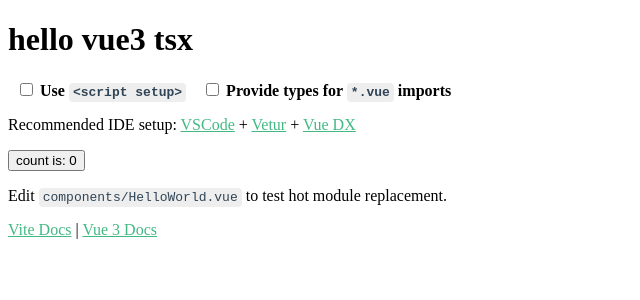
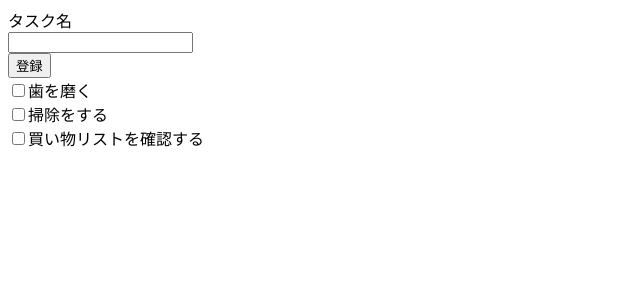
Before and after one commit to ryokatsuse/vue3-tsx-sample-with-vite, a Vue app: page / in a window 1280 px wide. Shown: the top 300 px of the page, without its empty margins (0-640 px from the left). Built offline with nearby package versions, Linux system fonts and the light colour scheme.

Commit message:
feat: 最低限のコンポーネントと機能を追加

```diff
--- a/src/App.tsx
+++ b/src/App.tsx
@@ -1,21 +1,12 @@
 import { defineComponent } from 'vue'
-import HelloWorld from './components/HelloWorld.vue'
+import { Layout } from "./components/Layout";
 
 export const App = defineComponent({
-  setup() {
-    const msg = 'hello vue3 tsx'
-    return () => (
+  render() {
+    return (
       <>
-        <HelloWorld msg={msg} />
+        <Layout />
       </>
     )
   }
-  // render() {
-  //   return (
-  //     <>
-  //       <img alt="Vue logo" src="./assets/logo.png" />
-  //       <HelloWorld msg="Hello Vue 3 + TypeScript + Vite" />
-  //     </>
-  //   )
-  // }
 })
--- a/src/components/HelloWorld.vue
+++ /dev/null
@@ -1,89 +0,0 @@
-<template>
-  <h1>{{ msg }}</h1>
-
-  <label>
-    <input type="checkbox" v-model="useScriptSetup" /> Use
-    <code>&lt;script setup&gt;</code>
-  </label>
-  <label>
-    <input type="checkbox" v-model="useTsPlugin" /> Provide types for
-    <code>*.vue</code> imports
-  </label>
-
-  <p>
-    Recommended IDE setup:
-    <a href="https://code.visualstudio.com/" target="_blank">VSCode</a>
-    +
-    <template v-if="!useScriptSetup">
-      <a
-        href="https://marketplace.visualstudio.com/items?itemName=octref.vetur"
-        target="_blank"
-      >Vetur</a>
-      +
-      <a
-        href="https://marketplace.visualstudio.com/items?itemName=znck.vue-language-features"
-        target="_blank"
-      >Vue DX</a>
-    </template>
-    <template v-else>
-      <a href="https://github.com/johnsoncodehk/volar" target="_blank">Volar</a>
-    </template>
-  </p>
-  <p v-if="useTsPlugin">
-    tsconfig setup:
-    <br />1. Install and add
-    <code>@vuedx/typescript-plugin-vue</code> to tsconfig plugins
-    <br />2. Delete <code>src/shims-vue.d.ts</code>
-    <br />3. Open
-    <code>src/main.ts</code> in VSCode
-    <br />4. Open VSCode command input
-    <br />5. Search and run "Select TypeScript version" -> "Use workspace version"
-  </p>
-  <button @click="count++">count is: {{ count }}</button>
-  <p>
-    Edit
-    <code>components/HelloWorld.vue</code> to test hot module replacement.
-  </p>
-
-  <p>
-    <a href="https://vitejs.dev/guide/features.html" target="_blank">Vite Docs</a> |
-    <a href="https://v3.vuejs.org/" target="_blank">Vue 3 Docs</a>
-  </p>
-</template>
-
-<script lang="ts">
-import { ref, defineComponent } from 'vue'
-export default defineComponent({
-  name: 'HelloWorld',
-  props: {
-    msg: {
-      type: String,
-      required: true
-    }
-  },
-  setup: () => {
-    const count = ref(0)
-    const useScriptSetup = ref(false);
-    const useTsPlugin = ref(false);
-    return { count, useScriptSetup, useTsPlugin }
-  }
-})
-</script>
-
-<style scoped>
-a {
-  color: #42b983;
-}
-
-label {
-  margin: 0 0.5em;
-  font-weight: bold;
-}
-
-code {
-  background-color: #eee;
-  padding: 2px 4px;
-  border-radius: 4px;
-  color: #304455;
-}
-</style>
--- /dev/null
+++ b/src/components/Layout.tsx
@@ -0,0 +1,14 @@
+import { defineComponent } from 'vue'
+import TodoApp from './TodoApp';
+
+export const Layout = defineComponent({
+  setup() {
+    return () => (
+      <>
+        <div>
+          <TodoApp/>
+        </div>
+      </>
+    )
+  }
+})
--- /dev/null
+++ b/src/components/Todo.tsx
@@ -0,0 +1,33 @@
+import { defineComponent } from 'vue';
+
+export default defineComponent({
+  name: 'Todo',
+  props: {
+    todo: {
+      type: Object,
+      required: true,
+    },
+  },
+  setup(props) {
+
+    const handeleIsCompletedChange = () => {
+      if (props.todo.isCompleted === false) {
+        props.todo.isCompleted = true
+      } else {
+        props.todo.isCompleted = false
+      }
+    }
+    return () => (
+      <div class="todo">
+        <div class="todo-user">
+          <input
+            type="checkBox"
+            value={props.todo.isCompleted}
+            onClick={handeleIsCompletedChange}
+            />
+          <span>{props.todo.title}</span>
+        </div>
+      </div>
+    );
+  },
+});
--- /dev/null
+++ b/src/components/TodoApp.tsx
@@ -0,0 +1,30 @@
+import { defineComponent, reactive } from 'vue';
+import TodoInput from './TodoInput';
+import TodoList from './TodoList';
+
+type TodoDataList = {
+  title: string;
+  isCompleted: boolean;
+}
+
+export default defineComponent({
+  name: 'TodoApp',
+  setup() {
+    const todoDataList = reactive([
+      { title: '歯を磨く', isCompleted: false},
+      { title: '掃除をする', isCompleted: false},
+      { title: '買い物リストを確認する', isCompleted: false},
+    ]);
+
+    const handlePushTodo = (data: TodoDataList) => {
+      todoDataList.push(data);
+      console.table(todoDataList)
+    }
+    return () => (
+      <div class="wrapper">
+        <TodoInput submitTodo={handlePushTodo} />
+        <TodoList todos={todoDataList} />
+      </div>
+    );
+  },
+});
--- /dev/null
+++ b/src/components/TodoInput.tsx
@@ -0,0 +1,40 @@
+import { defineComponent, ref } from 'vue';
+
+export default defineComponent({
+  name: 'TodoInput',
+
+  props:{
+    submitTodo:{
+      type: Function,
+      required:true
+    }
+  },
+  setup(props) {
+    const title = ref('');
+
+    const handeleTitleChange = (event: Event) => {
+      if (event.target instanceof HTMLInputElement) {
+        title.value = event.target.value;
+      }
+    }
+
+    const handleSubmit =() => {
+      props.submitTodo({ title:title.value })
+      title.value = ''
+
+    }
+    return () => (
+      <div class="todo-input">
+        <div class="todo-field">
+          <span class="todo-field-name">タスク名</span>
+          <div class="todo-field-input">
+            <input value={title.value} onChange={handeleTitleChange} />
+          </div>
+        </div>
+        <div class="todo-field-button">
+          <button onClick={handleSubmit}>登録</button>
+        </div>
+      </div>
+    );
+  },
+});
--- /dev/null
+++ b/src/components/TodoList.tsx
@@ -0,0 +1,16 @@
+import { defineComponent } from "vue";
+import Todo from "./Todo";
+
+export default defineComponent({
+  name: 'TodoList',
+  props: {
+    todos: {
+      type: Array,
+      required: true
+    }
+  },
+  setup(props) {
+    return () =>
+      <div>{props.todos.map((todo: any, i) => <Todo todo={todo} key={i} />)}</div>
+  }
+})
```
